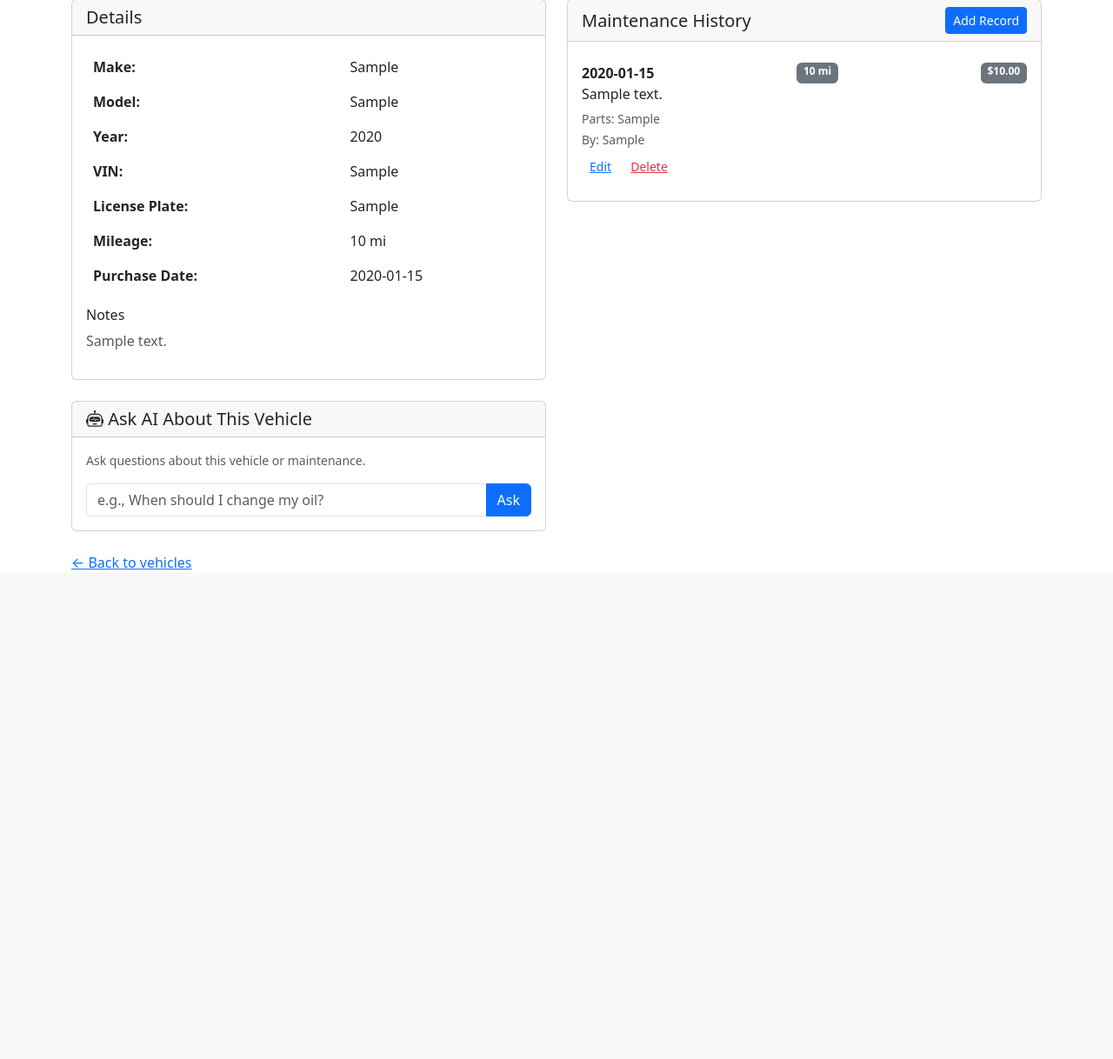
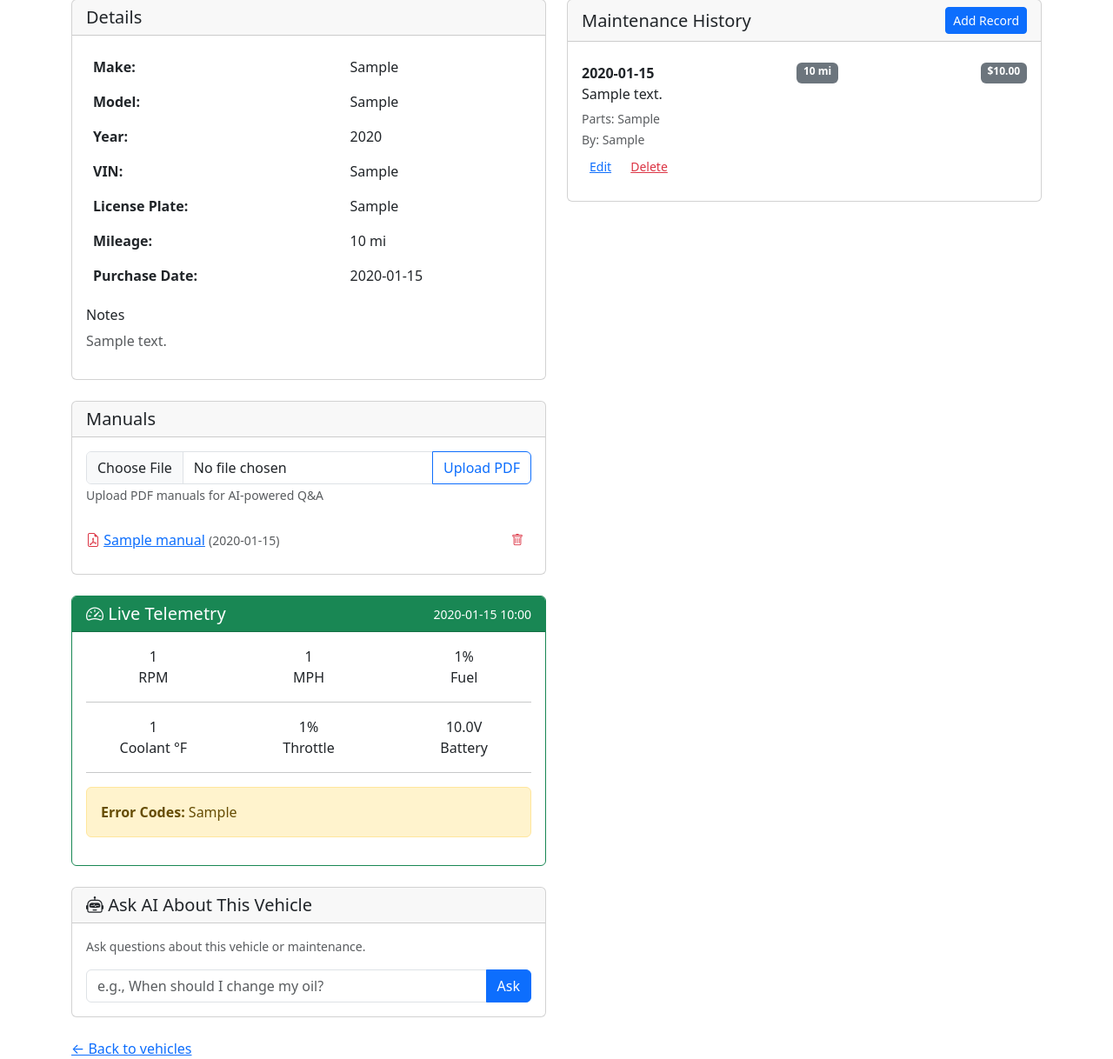
Before and after one commit to awarwick-mscst/HomeMate, a Flask app: page /vehicle/1 in a window 1280 px wide. Shown: the part 161-1379 px from the top of the page at 87% size. Before the commit the page ends 816 px from the top, so only its background shows below. Run offline with Flask 3, Linux system fonts and the light colour scheme; tables that the repository leaves empty hold one stand-in row (values such as "Sample post").

Commit message:
added obd2 features for truck and AI manual review

```diff
--- a/models.py
+++ b/models.py
@@ -120,7 +120,8 @@ class VehicleMaintenance(db.Model):
 
 class Manual(db.Model):
     id = db.Column(db.Integer, primary_key=True)
-    appliance_id = db.Column(db.Integer, db.ForeignKey('appliance.id'), nullable=False)
+    appliance_id = db.Column(db.Integer, db.ForeignKey('appliance.id'), nullable=True)
+    vehicle_id = db.Column(db.Integer, db.ForeignKey('vehicle.id'), nullable=True)
     filename = db.Column(db.String(255), nullable=False)
     original_name = db.Column(db.String(255), nullable=False)
     extracted_text = db.Column(db.Text)
@@ -128,6 +129,19 @@ class Manual(db.Model):
 
     def __repr__(self):
         return f'<Manual {self.original_name}>'
+
+# Kept for backwards compatibility
+class VehicleManual(db.Model):
+    """Legacy - using Manual model now"""
+    id = db.Column(db.Integer, primary_key=True)
+    vehicle_id = db.Column(db.Integer, db.ForeignKey('vehicle.id'), nullable=False)
+    filename = db.Column(db.String(255), nullable=False)
+    original_name = db.Column(db.String(255), nullable=False)
+    extracted_text = db.Column(db.Text)
+    uploaded_at = db.Column(db.DateTime, default=datetime.utcnow)
+
+    def __repr__(self):
+        return f'<VehicleManual {self.original_name}>'
 
 class HomeTask(db.Model):
     id = db.Column(db.Integer, primary_key=True)
@@ -163,4 +177,25 @@ class Home(db.Model):
     address = db.Column(db.Text)
     updated_at = db.Column(db.DateTime, default=datetime.utcnow, onupdate=datetime.utcnow)
 
+class VehicleTelemetry(db.Model):
+    """OBD2 telemetry data from phone app"""
+    id = db.Column(db.Integer, primary_key=True)
+    vehicle_id = db.Column(db.Integer, db.ForeignKey('vehicle.id'), nullable=False)
+    timestamp = db.Column(db.DateTime, default=datetime.utcnow)
+
+    # Live metrics
+    rpm = db.Column(db.Integer)
+    speed = db.Column(db.Integer)  # mph
+    coolant_temp = db.Column(db.Float)  # Fahrenheit
+    throttle = db.Column(db.Float)  # percentage
+    fuel_level = db.Column(db.Float)  # percentage
+    battery_voltage = db.Column(db.Float)
+    dtc_codes = db.Column(db.String(255))  # Diagnostic Trouble Codes
+
+    # Calculated
+    mileage = db.Column(db.Float)  # miles from odometer
+
+    def __repr__(self):
+        return f'<VehicleTelemetry {self.vehicle_id} {self.timestamp}>'
+
 from datetime import timedelta
--- a/routes.py
+++ b/routes.py
@@ -1,6 +1,6 @@
 from app import app, db
-from flask import render_template, request, redirect, url_for, flash, jsonify, send_from_directory
-from models import Appliance, Maintenance, Manual, Vehicle, VehicleMaintenance, HomeTask, HomeTaskHistory, Home
+from flask import render_template, request, redirect, url_for, flash, jsonify, send_from_directory, send_file
+from models import Appliance, Maintenance, Manual, Vehicle, VehicleMaintenance, HomeTask, HomeTaskHistory, Home, VehicleTelemetry
 from datetime import datetime, date, timedelta
 import os
 from ai_helper import extract_text_from_pdf, query_ollama
@@ -151,7 +151,9 @@ def add_vehicle():
 def view_vehicle(id):
     vehicle = Vehicle.query.get_or_404(id)
     prediction = vehicle.get_prediction()
-    return render_template('vehicle_view.html', vehicle=vehicle, prediction=prediction)
+    manuals = Manual.query.filter_by(vehicle_id=id).all()
+    telemetry = VehicleTelemetry.query.filter_by(vehicle_id=id).order_by(VehicleTelemetry.timestamp.desc()).first()
+    return render_template('vehicle_view.html', vehicle=vehicle, prediction=prediction, manuals=manuals, telemetry=telemetry)
 
 @app.route('/vehicle/<int:id>/edit', methods=['GET', 'POST'])
 def edit_vehicle(id):
@@ -386,6 +388,49 @@ def delete_manual(id, manual_id):
     flash('Manual deleted.', 'success')
     return redirect(url_for('view_appliance', id=id))
 
+# --- Vehicle Manual Upload ---
+@app.route('/vehicle/<int:id>/manual/upload', methods=['POST'])
+def upload_vehicle_manual(id):
+    vehicle = Vehicle.query.get_or_404(id)
+    if 'file' not in request.files:
+        flash('No file selected', 'danger')
+        return redirect(url_for('view_vehicle', id=id))
+
+    file = request.files['file']
+    if file.filename == '' or not file.filename.lower().endswith('.pdf'):
+        flash('Only PDF files are supported.', 'danger')
+        return redirect(url_for('view_vehicle', id=id))
+
+    filename = f"{datetime.utcnow().timestamp()}_{file.filename}"
+    filepath = os.path.join(app.config['UPLOAD_FOLDER'], filename)
+    file.save(filepath)
+
+    extracted_text = extract_text_from_pdf(filepath)
+
+    manual = Manual(
+        vehicle_id=vehicle.id,
+        filename=filename,
+        original_name=file.filename,
+        extracted_text=extracted_text
+    )
+    db.session.add(manual)
+    db.session.commit()
+
+    flash('Manual uploaded!', 'success')
+    return redirect(url_for('view_vehicle', id=id))
+
+@app.route('/vehicle/<int:id>/manual/<int:manual_id>/delete', methods=['POST'])
+def delete_vehicle_manual(id, manual_id):
+    manual = Manual.query.get_or_404(manual_id)
+    try:
+        os.remove(os.path.join(app.config['UPLOAD_FOLDER'], manual.filename))
+    except:
+        pass
+    db.session.delete(manual)
+    db.session.commit()
+    flash('Manual deleted.', 'success')
+    return redirect(url_for('view_vehicle', id=id))
+
 @app.route('/uploads/<filename>')
 def serve_manual(filename):
     return send_from_directory(app.config['UPLOAD_FOLDER'], filename)
@@ -451,9 +496,69 @@ Maintenance History:
             context += f", Parts: {record.parts}"
         context += "\n"
 
+    # Add manuals to context
+    manuals = Manual.query.filter_by(vehicle_id=id).all()
+    if manuals:
+        context += "\nManuals:\n"
+        for manual in manuals:
+            context += f"\n--- {manual.original_name} ---\n"
+            context += manual.extracted_text or "(No text extracted)"
+            context += "\n"
+
     answer = query_ollama(question, context)
 
     return jsonify({
         'question': question,
         'answer': answer
     })
+
+# --- OBD2 Telemetry API ---
+@app.route('/api/vehicle/<int:id>/telemetry', methods=['POST'])
+def receive_telemetry(id):
+    """Receive OBD2 telemetry from phone app"""
+    vehicle = Vehicle.query.get_or_404(id)
+    data = request.get_json()
+
+    telemetry = VehicleTelemetry(
+        vehicle_id=id,
+        rpm=data.get('rpm'),
+        speed=data.get('speed'),
+        coolant_temp=data.get('coolant_temp'),
+        throttle=data.get('throttle'),
+        fuel_level=data.get('fuel_level'),
+        battery_voltage=data.get('battery_voltage'),
+        dtc_codes=data.get('dtc_codes', ''),
+        mileage=data.get('mileage')
+    )
+    db.session.add(telemetry)
+    db.session.commit()
+
+    return jsonify({'status': 'ok', 'id': telemetry.id})
+
+@app.route('/api/vehicle/<int:id>/telemetry/latest')
+def get_latest_telemetry(id):
+    """Get latest telemetry for a vehicle"""
+    telemetry = VehicleTelemetry.query.filter_by(vehicle_id=id).order_by(VehicleTelemetry.timestamp.desc()).first()
+    if not telemetry:
+        return jsonify({'error': 'No data'}), 404
+
+    return jsonify({
+        'rpm': telemetry.rpm,
+        'speed': telemetry.speed,
+        'coolant_temp': telemetry.coolant_temp,
+        'throttle': telemetry.throttle,
+        'fuel_level': telemetry.fuel_level,
+        'battery_voltage': telemetry.battery_voltage,
+        'dtc_codes': telemetry.dtc_codes,
+        'mileage': telemetry.mileage,
+        'timestamp': telemetry.timestamp.isoformat()
+    })
+
+# --- OBD2 App ---
+@app.route('/obd2-app/')
+def obd2_app():
+    return send_file('static/obd2-app/index.html')
+
+@app.route('/obd2-app/<path:filename>')
+def obd2_static(filename):
+    return send_from_directory('static/obd2-app', filename)
--- a/templates/vehicle_view.html
+++ b/templates/vehicle_view.html
@@ -34,6 +34,99 @@
                 {% endif %}
             </div>
         </div>
+
+        <!-- Manuals Section -->
+        <div class="card mb-4">
+            <div class="card-header d-flex justify-content-between align-items-center">
+                <h5 class="mb-0">Manuals</h5>
+            </div>
+            <div class="card-body">
+                <form method="POST" action="{{ url_for('upload_vehicle_manual', id=vehicle.id) }}" enctype="multipart/form-data" class="mb-3">
+                    <div class="input-group">
+                        <input type="file" name="file" class="form-control" accept=".pdf" required>
+                        <button type="submit" class="btn btn-outline-primary">Upload PDF</button>
+                    </div>
+                    <small class="text-muted">Upload PDF manuals for AI-powered Q&A</small>
+                </form>
+
+                {% set vehicle_manuals = manuals %}
+                {% if vehicle_manuals %}
+                    <div class="list-group list-group-flush">
+                    {% for manual in vehicle_manuals %}
+                        <div class="list-group-item px-0 d-flex justify-content-between align-items-center">
+                            <div>
+                                <i class="bi bi-file-earmark-pdf text-danger"></i>
+                                <a href="{{ url_for('serve_manual', filename=manual.filename) }}" target="_blank">{{ manual.original_name }}</a>
+                                <small class="text-muted">({{ manual.uploaded_at.strftime('%Y-%m-%d') }})</small>
+                            </div>
+                            <form method="POST" action="{{ url_for('delete_vehicle_manual', id=vehicle.id, manual_id=manual.id) }}" class="d-inline" onsubmit="return confirm('Delete this manual?');">
+                                <button type="submit" class="btn btn-sm btn-link text-danger"><i class="bi bi-trash"></i></button>
+                            </form>
+                        </div>
+                    {% endfor %}
+                    </div>
+                {% else %}
+                    <p class="text-muted">No manuals uploaded yet.</p>
+                {% endif %}
+            </div>
+        </div>
+
+        <!-- Live Telemetry -->
+        {% if telemetry %}
+        <div class="card mb-4 border-success">
+            <div class="card-header bg-success text-white d-flex justify-content-between align-items-center">
+                <h5 class="mb-0"><i class="bi bi-speedometer2"></i> Live Telemetry</h5>
+                <small>{{ telemetry.timestamp.strftime('%Y-%m-%d %H:%M') }}</small>
+            </div>
+            <div class="card-body">
+                <div class="row text-center">
+                    <div class="col-4">
+                        <div class="metric-value">{{ telemetry.rpm or '--' }}</div>
+                        <div class="metric-label">RPM</div>
+                    </div>
+                    <div class="col-4">
+                        <div class="metric-value">{{ telemetry.speed or '--' }}</div>
+                        <div class="metric-label">MPH</div>
+                    </div>
+                    <div class="col-4">
+                        <div class="metric-value">{{ telemetry.fuel_level|int if telemetry.fuel_level else '--' }}%</div>
+                        <div class="metric-label">Fuel</div>
+                    </div>
+                </div>
+                <hr>
+                <div class="row text-center">
+                    <div class="col-4">
+                        <div class="metric-value">{{ telemetry.coolant_temp|int if telemetry.coolant_temp else '--' }}</div>
+                        <div class="metric-label">Coolant °F</div>
+                    </div>
+                    <div class="col-4">
+                        <div class="metric-value">{{ telemetry.throttle|int if telemetry.throttle else '--' }}%</div>
+                        <div class="metric-label">Throttle</div>
+                    </div>
+                    <div class="col-4">
+                        <div class="metric-value">{{ "%.1f"|format(telemetry.battery_voltage) if telemetry.battery_voltage else '--' }}V</div>
+                        <div class="metric-label">Battery</div>
+                    </div>
+                </div>
+                {% if telemetry.dtc_codes %}
+                <hr>
+                <div class="alert alert-warning">
+                    <strong>Error Codes:</strong> {{ telemetry.dtc_codes }}
+                </div>
+                {% endif %}
+            </div>
+        </div>
+        {% else %}
+        <div class="card mb-4">
+            <div class="card-header">
+                <h5 class="mb-0"><i class="bi bi-speedometer2"></i> Live Telemetry</h5>
+            </div>
+            <div class="card-body">
+                <p class="text-muted">No telemetry data. Use the OBD2 phone app to send data.</p>
+                <a href="/obd2-app/" class="btn btn-primary">Open OBD2 App</a>
+            </div>
+        </div>
+        {% endif %}
 
         <!-- Prediction -->
         {% if prediction %}
```
Also changed, not shown: static/obd2-app/index.html (added, +306 -0 lines), static/obd2-app/manifest.json (added).
